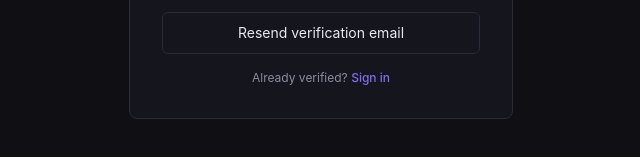
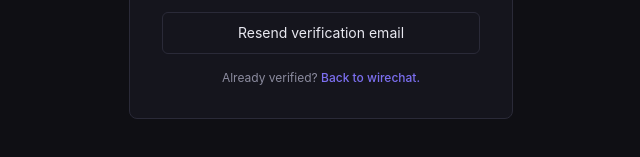
Before and after one commit to Rayzr1337/wirechat, a React (Vite) app in the folder client/: page /verify-email-sent in a window 1280 px wide. Shown: the part 467-624 px from the top of the page, without its empty margins (319-959 px from the left). Built offline with nearby package versions, Linux system fonts and the light colour scheme.

Commit message:
verification sent page small modif

```diff
--- a/client/src/pages/Auth/VerificationSentPage.tsx
+++ b/client/src/pages/Auth/VerificationSentPage.tsx
@@ -29,7 +29,7 @@ export default function VerificationSentPage() {
                 </button>
                 <p className="text-xs text-ink-muted text-center">
                     Already verified?{" "}
-                    <Link to="/login" className="text-accent hover:text-accent-hover font-medium">Sign in</Link>
+                    <Link to="/" className="text-accent hover:text-accent-hover font-medium">Back to wirechat.</Link>
                 </p>
             </div>
         </div>
--- a/client/src/ws/handlers.ts
+++ b/client/src/ws/handlers.ts
@@ -43,7 +43,9 @@ export function handleInbound(data: OutgoingMessage) {
     }
 
     case 'DIRECT_ROOM_CREATED': {
+      const { roomId } = data.payload;
       queryClient.invalidateQueries({ queryKey: ['rooms'] });
+      useSocketStore.getState().send('JOIN_ROOM', { roomId });
       break;
     }
 
```
